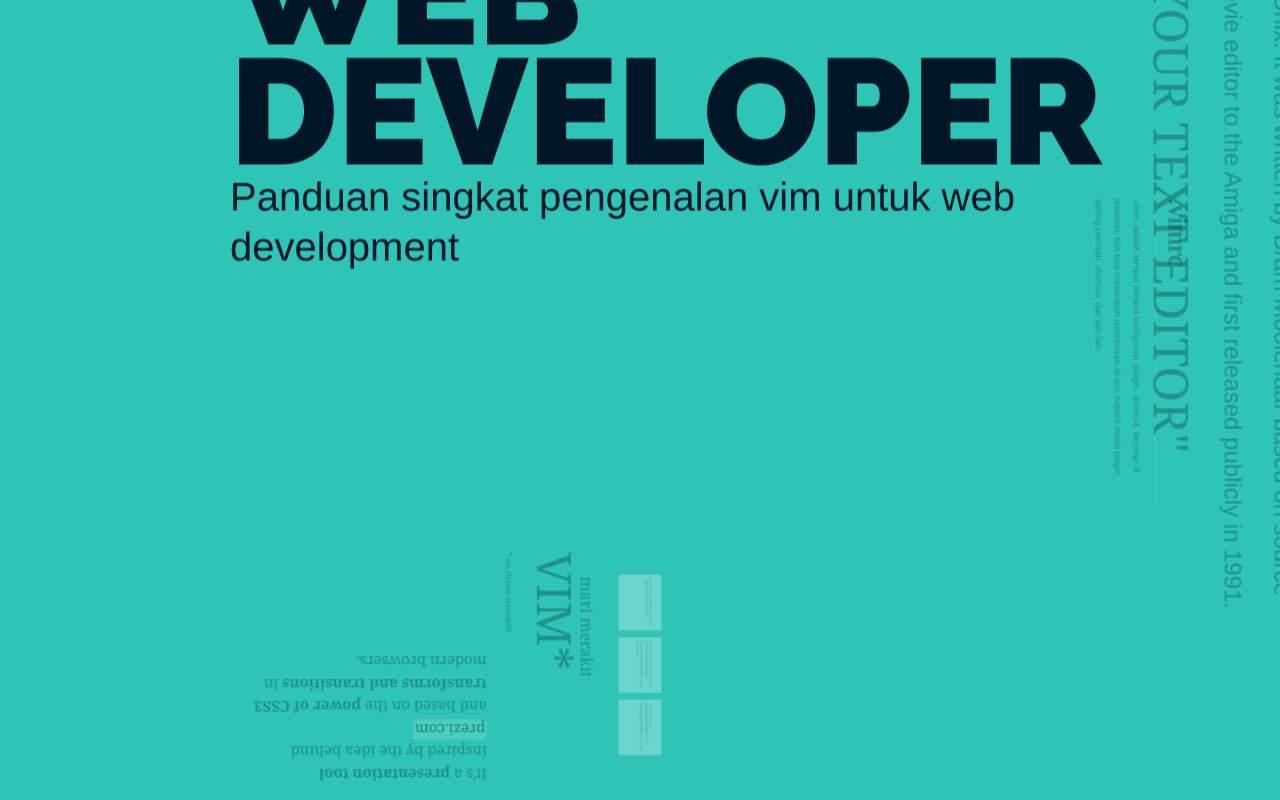
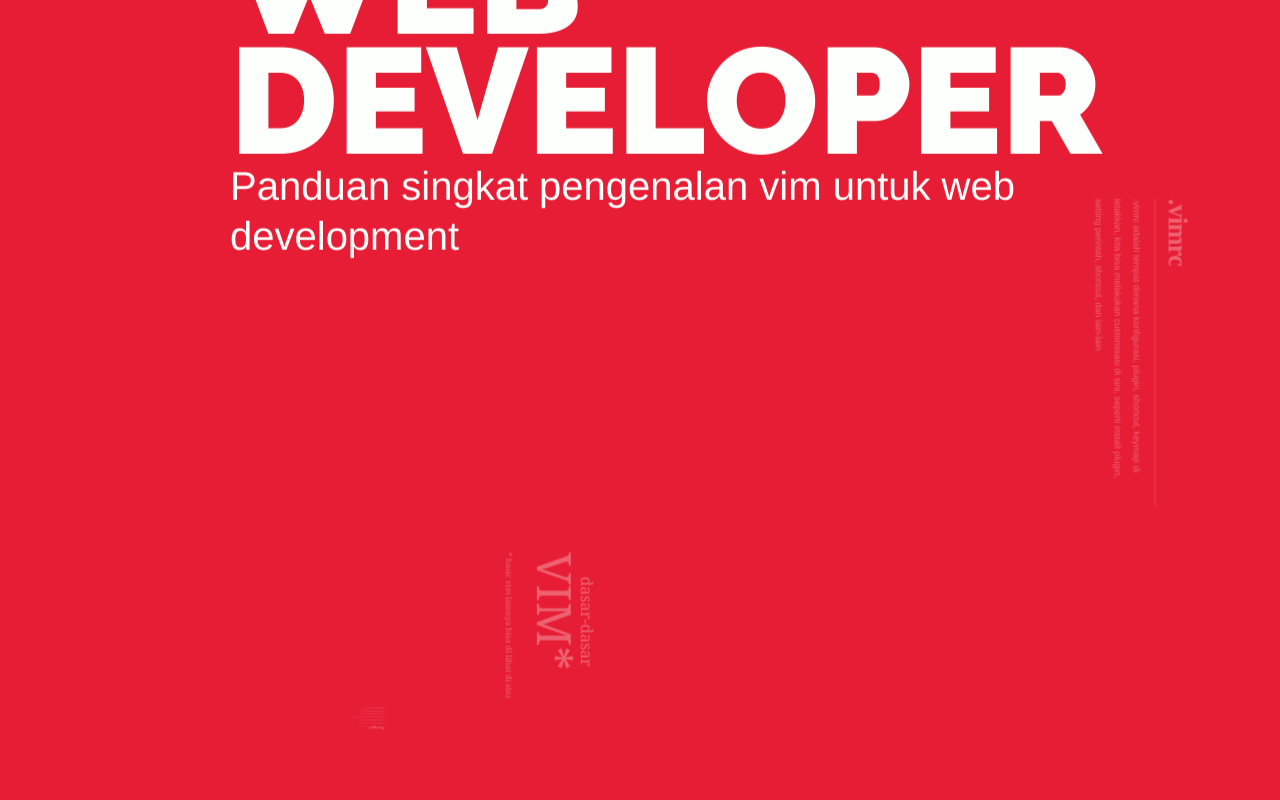
Before and after one commit to puterakahfi/presentations, a website: page vim/index.html in a window 1280 px wide. Shown: the part 360-1160 px from the top of the page. Drawn offline with nearby package versions, Linux system fonts and the light colour scheme.

Commit message:
update presentation

```diff
--- a/vim/gulpfile.js
+++ b/vim/gulpfile.js
@@ -23,7 +23,7 @@ gulp.task('sass', function () {
 });
 
 gulp.task('sass:watch', function () {
-  gulp.watch('./src/sass/**/*.scss', ['sass']);
+    gulp.watch('./src/sass/**/*.scss', ['sass']);
 });
 
 gulp.task('watch',['browser-sync'], function() {
--- a/vim/index.html
+++ b/vim/index.html
@@ -178,16 +178,17 @@
 	</div>
 
 
-    <div id="intro-vim" class="section step"   data-scale="6" data-x="-9000" data-y="-5500"   data-width="1000" data-weight="1">
-			<h1 class="rotating"> APA ITU VIM ? </h1>
+    <div id="intro-vim" class="section step"   data-scale="1" data-x="-9000" data-y="-5500"   data-width="1000" data-weight="1">
+			<h1 class="rotating"> APA ITU VIM  ? </h1>
 			<hr/>
 			<p class="scaling"> <b>Normal (/vɪm/; a contraction of Vi IMproved) </b> is a clone of Bill Joy's vi text editor program for Unix. It was written by Bram Moolenaar based on source for a port of the Stevie editor to the Amiga and first released publicly in 1991. </p>
-		"VIM IS YOUR TEXT EDITOR"
+			<i><b>"VIM IS YOUR TEXT EDITOR"</b></i>
 		</div>
 
 
     <div id="vim-susah" class="step section" data-x="-25000" data-y="-50000" data-z="-10000" data-rotate="300" data-scale="1">
 		<h1>VIM SUSAH KAH?</h1>
+
 		<p>mempelajari vim membutuhkan usaha extra di awal, beberapa orang yang mencoba menjadikan vim sebagai text editor utama, menyerah setelah beberapa kali mencoba</p>
 		<img width="80%" height="80%" src="https://pascalprecht.github.io/public/vim-learn-curve.jpg" alt=""/>
 	</div>
@@ -201,7 +202,7 @@
 				 <li><a href="http://agung-setiawan.com/dalam-proses-belajar-vim/" target="_blank">dalam proses belajar vim</a></li>
 			 </ul>
 		 </div>
-    <div id="vim-mode" class="section step"   data-scale="6" data-x="-15000" data-y="-9500"   data-width="1000" data-weight="1">
+    <div id="vim-mode" class="section step"   data-scale="1" data-x="-15000" data-y="-9500"   data-width="1000" data-weight="1">
 			<h1 class="rotating"> VIM MODE  </h1>
 			<hr/>
 			<p class="scaling"> <b>Normal :</b> mode pengeditan atau navigasi, di mode ini anda tidak bisa melakukan pengetikan, untuk masuk ke mode ini tekan tombol <b>ESC</b></p>
@@ -225,8 +226,10 @@
 
     <div id="overview-intro" class="step" data-x="-10000" data-y="-1500"  data-scale="20" data-rotate="-90">
     </div>
-    <div id="bored" class="step slide" data-x="-1000" data-y="-1500" data-autoplay="10">
-        <q>Aren’t you just <b>bored</b> with all those slides-based presentations?</q>
+    <div id="bored" class="step slide skip disabled" data-x="-1000" data-y="-1500" data-autoplay="10">
+		<h1>Basic VIM</h1>
+		<h2>Navigasi</h2>
+		<q>Aren’t you just <b>bored</b> with all those slides-based presentations?</q>
     </div>
 
     <!--
@@ -244,11 +247,11 @@
         Using classic `id`-based links like `#step-2` makes these links usable also in fallback mode.
 
     -->
-    <div class="step slide" data-x="0" data-y="-1500">
+    <div class="step slide skip disabled" data-x="0" data-y="-1500">
         <q>Don’t you think that presentations given <strong>in modern browsers</strong> shouldn’t <strong>copy the limits</strong> of ‘classic’ slide decks?</q>
     </div>
 
-    <div class="step slide" data-x="1000" data-y="-1500">
+    <div class="step slide skip disabled" data-x="1000" data-y="-1500">
         <q>Would you like to <strong>impress your audience</strong> with <strong>stunning visualization</strong> of your talk?</q>
     </div>
 
@@ -263,9 +266,9 @@
 
     -->
     <div id="title" class="step" data-x="0" data-y="0" data-scale="4">
-        <span class="try">mari merakit</span>
+        <span class="try">dasar-dasar</span>
         <h1>VIM<sup>*</sup></h1>
-        <span class="footnote"><sup>*</sup> no rhyme intended</span>
+        <span class="footnote"><sup>*</sup> basic vim lainnya bisa di lihat di sini</span>
     </div>
 
     <!--
@@ -276,11 +279,17 @@
         element should be rotated by 90 degrees clockwise.
 
     -->
-    <div id="its" class="step" data-x="850" data-y="3000" data-rotate="90" data-scale="5">
-        <p>It’s a <strong>presentation tool</strong> <br/>
-        inspired by the idea behind <a href="http://prezi.com">prezi.com</a> <br/>
-        and based on the <strong>power of CSS3 transforms and transitions</strong> in modern browsers.</p>
-    </div>
+    <div id="its" class="step section" data-x="850" data-y="3000" data-rotate="90" data-scale="1">
+		<h1>Navigasi</h1>
+		<p>
+			<b>navigasi ke atas </b> panah atas, atau 'k' <br />
+			<b>navigasi ke bawah</b> panah bawah, atau 'j' <br />
+			<b>navigasi ke kanan</b> gunakan panah kanan, atau 'l' <br />
+			<b>pindah ke kata berikutnya</b> gunakan 'w' <br />
+			<b>pindah ke kata sebelumnya</b> gunakan 'b' <br />
+			<b>pindah ke akhir kata</b>  gunakan 'e' <br />
+	</p>
+		</div>
 
     <div id="big" class="step" data-x="3500" data-y="2100" data-rotate="180" data-scale="6">
         <p>visualize your <b>big</b> <span class="thoughts">thoughts</span></p>
--- a/vim/src/sass/theme.scss
+++ b/vim/src/sass/theme.scss
@@ -12,8 +12,9 @@ body {
 	background: -ms-radial-gradient(rgb(240, 240, 240), rgb(190, 190, 190));
 	background: -o-radial-gradient(rgb(240, 240, 240), rgb(190, 190, 190));
 	background: radial-gradient(rgb(240, 240, 240), rgb(190, 190, 190));
-	background: $color3;
-    color: $color1;
+	background: $color2;
+    color: $color2;
+	background:  $color4;
 
 }
 
@@ -40,7 +41,7 @@ body {
 	line-height: 50px;
 	font-weight: light;
 	font-family: "Helvetica Neue", Helvetica, Arial, serif;
-}
+	}
 
 #intro{
 	background: transparent;
@@ -54,7 +55,7 @@ body {
 }
 
 #intro h3 {
-	font-size: 100px;
+	font-size: 85px;
 	margin-bottom: -27px;
 	font-family: 'PT Sans';
 	letter-spacing: -6px;
```
Also changed, not shown: vim/css/theme.css.
